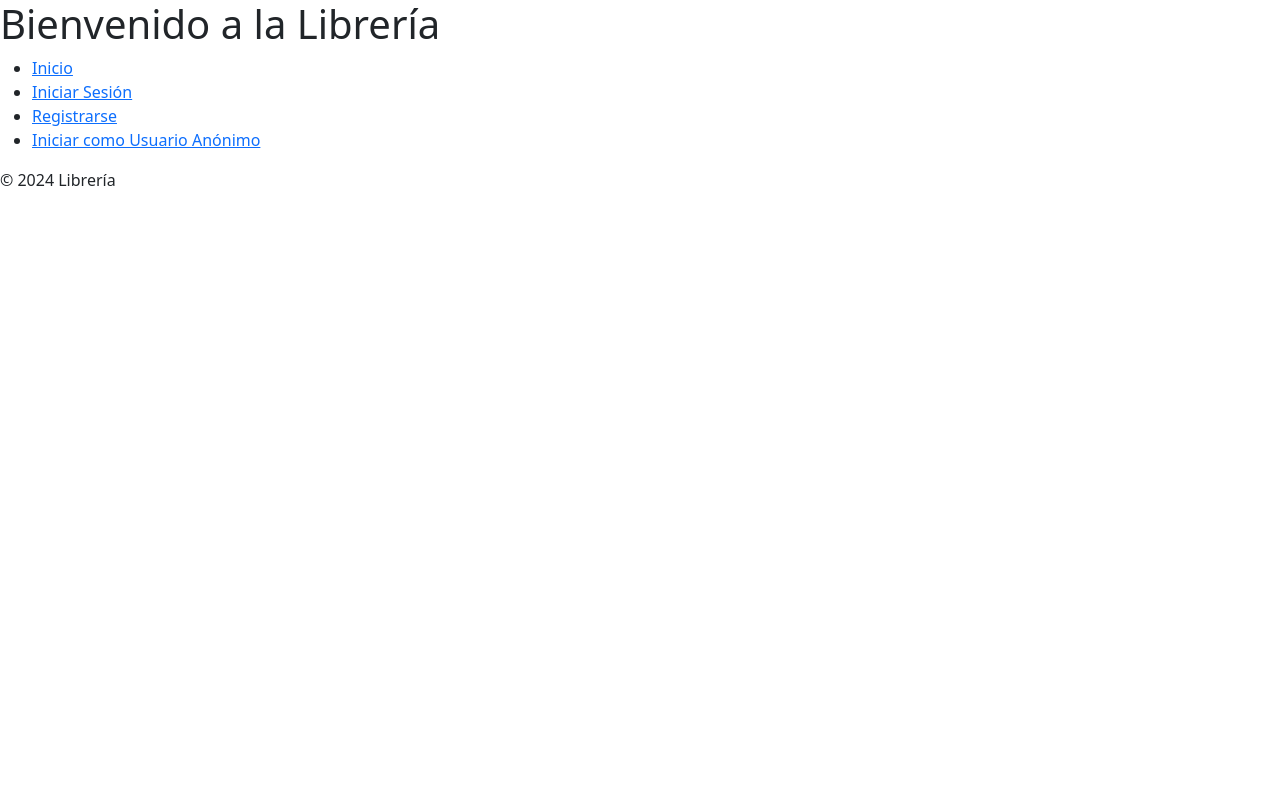
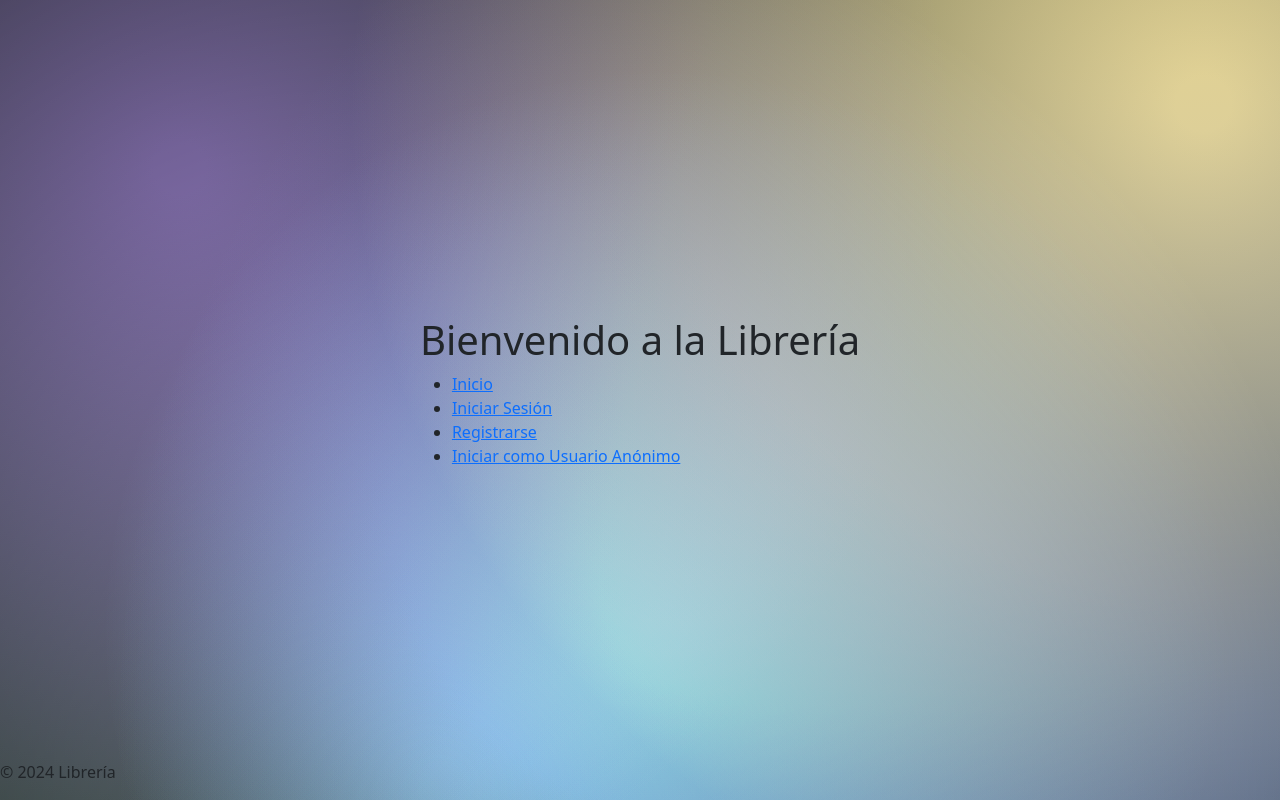
Before and after one commit to Naiitiry/libreria, a Flask app: page /login_inicio in a window 1280 px wide. Run offline with Flask 3, Linux system fonts and the light colour scheme.

Commit message:
mejoras al front y back

```diff
--- a/app/routes.py
+++ b/app/routes.py
@@ -161,8 +161,9 @@ def eliminar_libro():
 @routes.route('/autores')
 @login_required
 def inicio_autor():
-    autor = Autor.query.order_by(Autor.nombre).limit(10).all()
-    return render_template('autores.html',autor=autor)
+    page = request.args.get('page',1,type=int)
+    autor_paginacion = Autor.query.order_by(Autor.titulo).paginate(page=page,per_page=10)
+    return render_template('autor.html',autor_paginacion=autor_paginacion)
 
 @routes.route('/nuevo_autor',methods=['GET','POST'])
 @login_required
--- a/app/static/css/styles.css
+++ b/app/static/css/styles.css
@@ -0,0 +1,210 @@
+@keyframes hero-gradient-animation {
+    0% {
+        --x-0: 98%;
+        --c-0: hsla(358, 0%, 100%, 0.86);
+        --s-start-0: 2%;
+        --s-end-0: 78.72573401919361%;
+        --y-0: 98%;
+    }
+
+    100% {
+        --x-0: 2%;
+        --c-0: hsla(227, 0%, 100%, 0.86);
+        --s-start-0: 2%;
+        --s-end-0: 78.72573401919361%;
+        --y-0: 98%;
+    }
+}
+
+@property --x-0 {
+    syntax: '<percentage>';
+    inherits: false;
+    initial-value: 98%
+}
+
+@property --c-0 {
+    syntax: '<color>';
+    inherits: false;
+    initial-value: hsla(358, 0%, 100%, 0.86)
+}
+
+@property --s-start-0 {
+    syntax: '<percentage>';
+    inherits: false;
+    initial-value: 2%
+}
+
+@property --s-end-0 {
+    syntax: '<percentage>';
+    inherits: false;
+    initial-value: 78.72573401919361%
+}
+
+@property --y-0 {
+    syntax: '<percentage>';
+    inherits: false;
+    initial-value: 98%
+}
+
+@property --y-1 {
+    syntax: '<percentage>';
+    inherits: false;
+    initial-value: 91%
+}
+
+@property --c-1 {
+    syntax: '<color>';
+    inherits: false;
+    initial-value: hsla(227, 85%, 73%, 0.42)
+}
+
+@property --s-start-1 {
+    syntax: '<percentage>';
+    inherits: false;
+    initial-value: 2%
+}
+
+@property --s-end-1 {
+    syntax: '<percentage>';
+    inherits: false;
+    initial-value: 78.72573401919361%
+}
+
+@property --x-1 {
+    syntax: '<percentage>';
+    inherits: false;
+    initial-value: 98%
+}
+
+@property --s-start-2 {
+    syntax: '<percentage>';
+    inherits: false;
+    initial-value: 2%
+}
+
+@property --s-end-2 {
+    syntax: '<percentage>';
+    inherits: false;
+    initial-value: 61.288600779667334%
+}
+
+@property --x-2 {
+    syntax: '<percentage>';
+    inherits: false;
+    initial-value: 14%
+}
+
+@property --c-2 {
+    syntax: '<color>';
+    inherits: false;
+    initial-value: hsla(266.02941176470586, 85%, 73%, 0.42)
+}
+
+@property --y-2 {
+    syntax: '<percentage>';
+    inherits: false;
+    initial-value: 21%
+}
+
+@property --c-3 {
+    syntax: '<color>';
+    inherits: false;
+    initial-value: hsla(195, 85%, 73%, 0.42)
+}
+
+@property --y-3 {
+    syntax: '<percentage>';
+    inherits: false;
+    initial-value: 79%
+}
+
+@property --s-start-3 {
+    syntax: '<percentage>';
+    inherits: false;
+    initial-value: 2%
+}
+
+@property --s-end-3 {
+    syntax: '<percentage>';
+    inherits: false;
+    initial-value: 61.288600779667334%
+}
+
+@property --x-3 {
+    syntax: '<percentage>';
+    inherits: false;
+    initial-value: 52%
+}
+
+@property --c-4 {
+    syntax: '<color>';
+    inherits: false;
+    initial-value: hsla(48.00000000000001, 85%, 73%, 1)
+}
+
+@property --x-4 {
+    syntax: '<percentage>';
+    inherits: false;
+    initial-value: 94%
+}
+
+@property --y-4 {
+    syntax: '<percentage>';
+    inherits: false;
+    initial-value: 13%
+}
+
+@property --s-start-4 {
+    syntax: '<percentage>';
+    inherits: false;
+    initial-value: 2%
+}
+
+@property --s-end-4 {
+    syntax: '<percentage>';
+    inherits: false;
+    initial-value: 61.288600779667334%
+}
+
+body {
+    --x-0: 98%;
+    --c-0: hsla(358, 0%, 100%, 0.86);
+    --y-0: 98%;
+    --y-1: 91%;
+    --c-1: hsla(227, 85%, 73%, 0.42);
+    --x-1: 98%;
+    --x-2: 14%;
+    --c-2: hsla(266.02941176470586, 85%, 73%, 0.42);
+    --y-2: 21%;
+    --c-3: hsla(195, 85%, 73%, 0.42);
+    --y-3: 79%;
+    --x-3: 52%;
+    --c-4: hsla(48.00000000000001, 85%, 73%, 1);
+    --x-4: 94%;
+    --y-4: 13%;
+    background-color: hsla(141, 14%, 16%, 1);
+    background-image: radial-gradient(circle at var(--x-0) var(--y-0), var(--c-0) var(--s-start-0), transparent var(--s-end-0)), radial-gradient(circle at var(--x-1) var(--y-1), var(--c-1) var(--s-start-1), transparent var(--s-end-1)), radial-gradient(circle at var(--x-2) var(--y-2), var(--c-2) var(--s-start-2), transparent var(--s-end-2)), radial-gradient(circle at var(--x-3) var(--y-3), var(--c-3) var(--s-start-3), transparent var(--s-end-3)), radial-gradient(circle at var(--x-4) var(--y-4), var(--c-4) var(--s-start-4), transparent var(--s-end-4));
+    animation: hero-gradient-animation 10s linear infinite alternate;
+    background-blend-mode: overlay, normal, normal, normal, normal;
+    display: grid;
+    grid-template-rows: auto 1fr auto;
+    grid-template-areas:
+        "main"
+        "footer";
+    min-height: 100vh;
+    margin: 0;
+}
+main{
+    display: flex;
+    height: 100vh;
+    justify-content: center;
+    align-items: center;
+}
+footer{
+    position: absolute;
+    bottom: 0;
+    width: 100%;
+}
+.container_bienvenida{
+    list-style: none;
+}
--- a/app/templates/base_template.html
+++ b/app/templates/base_template.html
@@ -12,20 +12,18 @@
     <title>{% block title %}Bienvenido{% endblock %}</title>
 </head>
 <body>
-    <header>
+    <main>
         {% if not current_user.is_authenticated %}
-        <h1>Bienvenido a la Librería</h1>
-        <nav>
+        <div class="container_bienvenida">
+            <h1>Bienvenido a la Librería</h1>
             <ul>
                 <li><a href="{{ url_for('routes.inicio') }}">Inicio</a></li>
                 <li><a href="{{ url_for('routes.login') }}">Iniciar Sesión</a></li>
                 <li><a href="{{ url_for('routes.register') }}">Registrarse</a></li>
                 <li><a href="{{ url_for('routes.anonymous') }}">Iniciar como Usuario Anónimo</a></li>
             </ul>
-        </nav>
+        </div>
         {% endif %}
-    </header>
-    <main>
         {% block content %}{% endblock %}
     </main>
     <footer>
--- a/app/templates/index.html
+++ b/app/templates/index.html
@@ -32,14 +32,12 @@
             <div>
                 <h2>Bienvenido, {{ current_user.usuario }}!</h2>
                 <h3>Libros</h3>
-            <h4><a href="{{ url_for('routes.nuevo_libro') }}">Agregar nueva entrada</a></h4>
                 <ul>
                     {% for libro in libros %}
                         <li>{{ libro.titulo }}</li>
                     {% endfor %}
                 </ul>
                 <h3>Autores</h3>
-            <h4><a href="{{ url_for('routes.nuevo_autor') }}">Agregar nuevo autor</a></h4>
                 <ul>
                     {% for autor in autores %}
                         <li>{{ autor.nombre }}</li>
--- a/app/templates/nuevo_libro.html
+++ b/app/templates/nuevo_libro.html
@@ -24,21 +24,21 @@
             {{ libroform.precio.label }}
             {{ libroform.precio }}<br>
             {% for error in libroform.precio.errors %}
-            <div  class="text-danger">{{ error }}</div>
+            <div class="text-danger">{{ error }}</div>
             {% endfor %}
         </div>
         <div class="mb-3">
             {{ libroform.cantidad.label }}
             {{ libroform.cantidad }}<br>
             {% for error in libroform.cantidad.errors %}
-            <div  class="text-danger">{{ error }}</div>
+            <div class="text-danger">{{ error }}</div>
             {% endfor %}
         </div>
         <div class="mb-3">
             {{ libroform.autor_id.label }}
             {{ libroform.autor_id }}<br>
             {% for error in libroform.autor_id.errors %}
-            <div  class="text-danger">{{ error }}</div>
+            <div class="text-danger">{{ error }}</div>
             {% endfor %}
         </div>
         <div class="mb-3">
```
Also changed, not shown: app/templates/autores.html (added, +24 -0 lines), app/templates/form_template.html (+2 -11 lines), app/templates/nuevo_autor.html (+10 -10 lines). Lines whose indentation alone changed are shown as unchanged.
